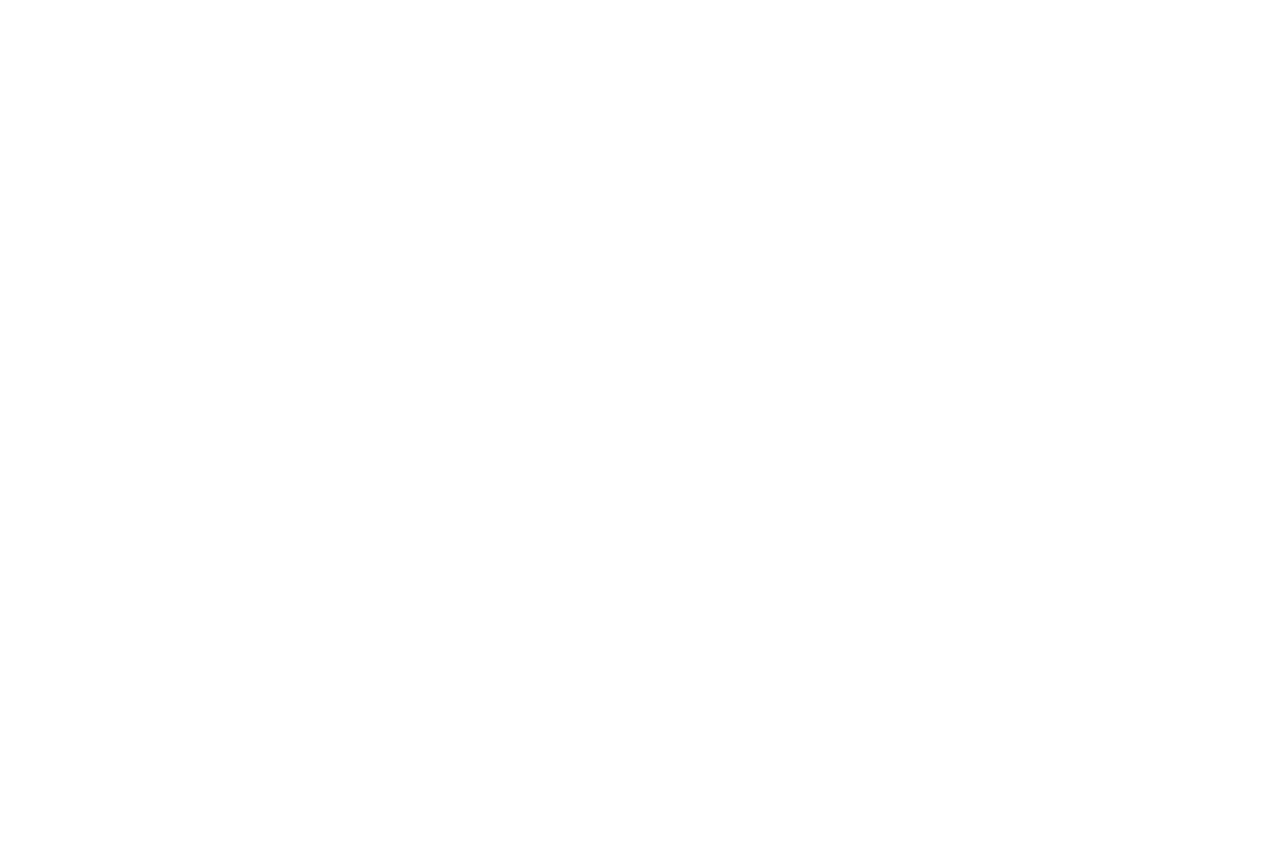
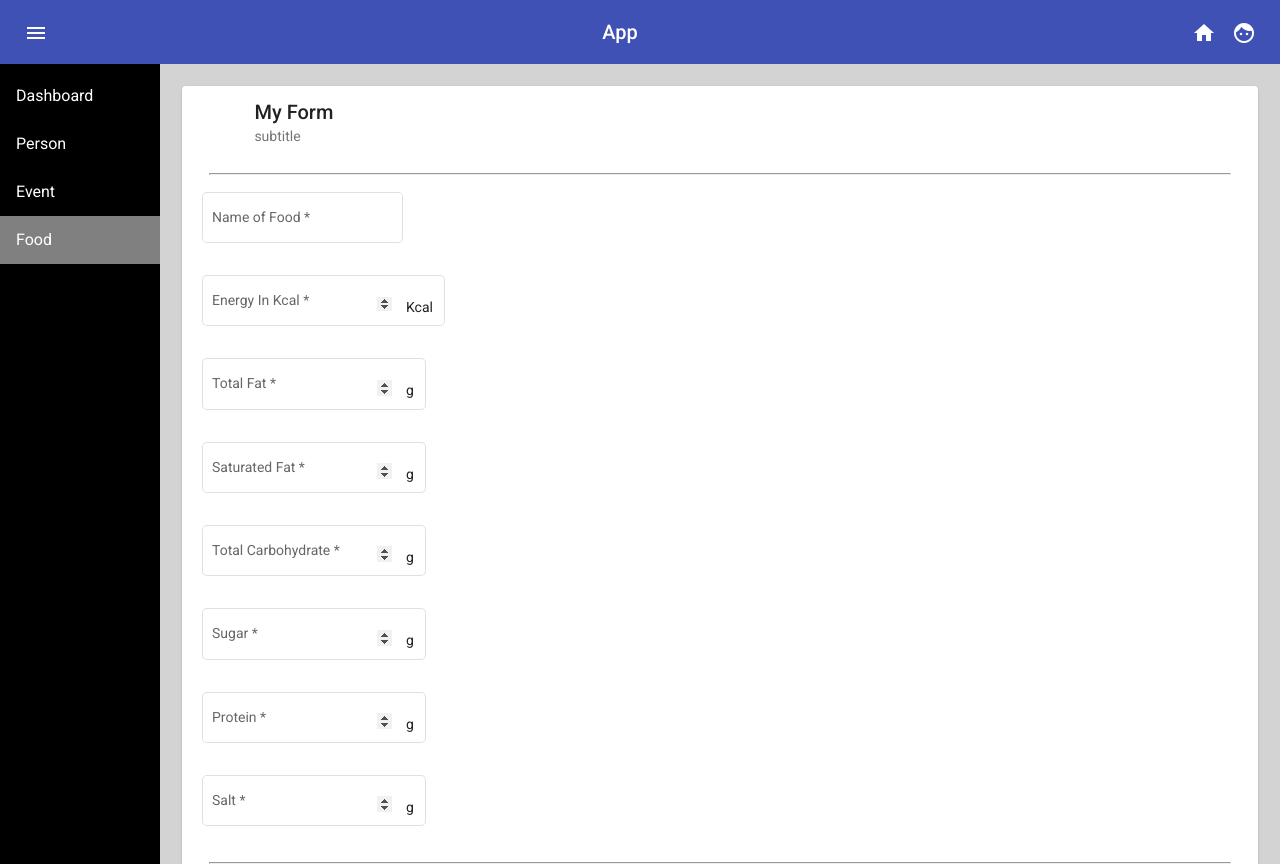
Before and after one commit to georgegabor/my-dietary-app-frontend, an Angular app: page /nav/food/add in a window 1280 px wide. Before the commit this address led to /. Before the commit the page ends 800 px from the top, so only its background shows below. Built offline with nearby package versions, Linux system fonts and the light colour scheme.

Commit message:
Add food-form impl

```diff
--- a/src/app/app-routing.module.ts
+++ b/src/app/app-routing.module.ts
@@ -1,6 +1,7 @@
 import { NgModule } from '@angular/core';
 import { RouterModule, Routes } from '@angular/router';
 import { DashboardComponent } from './modules/dashboard/dashboard.component';
+import { FoodFormComponent } from './modules/food/food-form/food-form.component';
 import { FoodListComponent } from './modules/food/food-list/food-list.component';
 import { FormComponent } from './modules/form/form.component';
 import { TableComponent } from './modules/table/table.component';
@@ -16,6 +17,7 @@ const routes: Routes = [
       { path: 'dashboard', component: DashboardComponent },
       { path: 'events', component: FormComponent },
       { path: 'food', component: FoodListComponent },
+      { path: 'food/add', component: FoodFormComponent },
     ],
   },
 ];
--- a/src/app/material/material/material.module.ts
+++ b/src/app/material/material/material.module.ts
@@ -1,6 +1,8 @@
 import { LayoutModule } from '@angular/cdk/layout';
 import { CommonModule } from '@angular/common';
 import { NgModule } from '@angular/core';
+import { FlexLayoutModule } from '@angular/flex-layout';
+import { ReactiveFormsModule } from '@angular/forms';
 import { MatButtonModule } from '@angular/material/button';
 import { MatCardModule } from '@angular/material/card';
 import { MatFormFieldModule } from '@angular/material/form-field';
@@ -43,6 +45,8 @@ const MAT = [
   MatSelectModule,
   MatTooltipModule,
   MatStepperModule,
+  ReactiveFormsModule,
+  FlexLayoutModule,
 ];
 
 @NgModule({
--- a/src/app/modules/food/food-form/food-form.component.html
+++ b/src/app/modules/food/food-form/food-form.component.html
@@ -1,3 +1,107 @@
-<p>
-  food-form works!
-</p>
+<mat-card class="example-card" tabindex="0">
+  <mat-card-header>
+    <div mat-card-avatar class="example-header-image"></div>
+    <mat-card-title>My Form</mat-card-title>
+
+    <mat-card-subtitle><p>subtitle</p></mat-card-subtitle>
+  </mat-card-header>
+
+  <div class="gap"><hr /></div>
+
+  <mat-card-content>
+    <form (ngSubmit)="onSubmit(foodForm)" [formGroup]="foodForm">
+      <div>
+        <mat-form-field appearance="outline">
+          <mat-label>Name of Food</mat-label>
+          <input type="text" matInput formControlName="name" />
+          <mat-error> {{ getErrorMessage('name') }} </mat-error>
+        </mat-form-field>
+      </div>
+
+      <div>
+        <mat-form-field appearance="outline">
+          <mat-label>Energy In Kcal</mat-label>
+          <input type="number" matInput formControlName="energyInKcal" />
+          <span matSuffix>Kcal</span>
+          <mat-error> {{ getErrorMessage('energyInKcal') }} </mat-error>
+        </mat-form-field>
+      </div>
+
+      <div>
+        <mat-form-field appearance="outline">
+          <mat-label>Total Fat</mat-label>
+          <input type="number" matInput formControlName="totalFat" />
+          <span matSuffix>g</span>
+          <mat-error> {{ getErrorMessage('totalFat') }} </mat-error>
+        </mat-form-field>
+      </div>
+
+      <div>
+        <mat-form-field appearance="outline">
+          <mat-label>Saturated Fat</mat-label>
+          <input type="number" matInput formControlName="saturatedFat" />
+          <span matSuffix>g</span>
+          <mat-error> {{ getErrorMessage('saturatedFat') }} </mat-error>
+        </mat-form-field>
+      </div>
+
+      <div>
+        <mat-form-field appearance="outline">
+          <mat-label>Total Carbohydrate</mat-label>
+          <input type="number" matInput formControlName="totalCarbohydrate" />
+          <span matSuffix>g</span>
+          <mat-error> {{ getErrorMessage('totalCarbohydrate') }} </mat-error>
+        </mat-form-field>
+      </div>
+
+      <div>
+        <mat-form-field appearance="outline">
+          <mat-label>Sugar</mat-label>
+          <input type="number" matInput formControlName="sugar" />
+          <span matSuffix>g</span>
+          <mat-error> {{ getErrorMessage('sugar') }} </mat-error>
+        </mat-form-field>
+      </div>
+
+      <div>
+        <mat-form-field appearance="outline">
+          <mat-label>Protein</mat-label>
+          <input type="number" matInput formControlName="protein" />
+          <span matSuffix>g</span>
+          <mat-error> {{ getErrorMessage('protein') }} </mat-error>
+        </mat-form-field>
+      </div>
+
+      <div>
+        <mat-form-field appearance="outline">
+          <mat-label>Salt</mat-label>
+          <input type="number" matInput formControlName="salt" />
+          <span matSuffix>g</span>
+          <mat-error> {{ getErrorMessage('salt') }} </mat-error>
+        </mat-form-field>
+      </div>
+      <div class="gap"><hr /></div>
+
+      <button
+        mat-raised-button
+        color="warn"
+        type="submit"
+        [disabled]="foodForm.invalid"
+      >
+        SUBMIT
+      </button>
+    </form>
+  </mat-card-content>
+
+  <mat-divider inset> </mat-divider>
+  <mat-card-actions> actions </mat-card-actions>
+  <mat-card-footer>
+    Footer
+    <mat-divider></mat-divider>
+    <section>section</section>
+    <mat-divider></mat-divider>
+    <section>section</section>
+    <mat-divider></mat-divider>
+    <section>section</section>
+  </mat-card-footer>
+</mat-card>
--- a/src/app/modules/food/food-form/food-form.component.scss
+++ b/src/app/modules/food/food-form/food-form.component.scss
@@ -0,0 +1,5 @@
+span {
+  padding: 2px;
+  margin-left: 12px;
+  margin-bottom: 5px;
+}
--- a/src/app/modules/food/food-form/food-form.component.ts
+++ b/src/app/modules/food/food-form/food-form.component.ts
@@ -1,4 +1,5 @@
 import { ChangeDetectionStrategy, Component, OnInit } from '@angular/core';
+import { FormBuilder, FormGroup, Validators } from '@angular/forms';
 
 @Component({
   selector: 'app-food-form',
@@ -7,7 +8,64 @@ import { ChangeDetectionStrategy, Component, OnInit } from '@angular/core';
   changeDetection: ChangeDetectionStrategy.OnPush,
 })
 export class FoodFormComponent implements OnInit {
-  constructor() {}
+  foodForm: FormGroup;
+
+  constructor(private fb: FormBuilder) {
+    this.foodForm = this.fb.group({
+      name: ['', Validators.required],
+      energyInKcal: ['', [Validators.required, Validators.min(0)]],
+      totalFat: ['', [Validators.required, Validators.min(0)]],
+      saturatedFat: ['', [Validators.required, Validators.min(0)]],
+      totalCarbohydrate: ['', [Validators.required, Validators.min(0)]],
+      sugar: ['', [Validators.required, Validators.min(0)]],
+      protein: ['', [Validators.required, Validators.min(0)]],
+      salt: ['', [Validators.required, Validators.min(0)]],
+    });
+  }
 
   ngOnInit() {}
+
+  onSubmit(form: FormGroup) {
+    console.log('form: ', form.value);
+  }
+
+  getErrorMessage(controlName: string): string {
+    if (this.foodForm.controls[controlName].hasError('required')) {
+      return 'Field required';
+    } else if (this.foodForm.controls[controlName].hasError('min')) {
+      return 'Can not be negative';
+    } else return '';
+  }
+
+  get name() {
+    return this.foodForm.get('name');
+  }
+
+  get energyInKcal() {
+    return this.foodForm.get('energyInKcal')?.value;
+  }
+
+  get totalFat() {
+    return this.foodForm.get('totalFat')?.value;
+  }
+
+  get saturatedFat() {
+    return this.foodForm.get('saturatedFat')?.value;
+  }
+
+  get totalCarbohydrate() {
+    return this.foodForm.get('totalCarbohydrate')?.value;
+  }
+
+  get sugar() {
+    return this.foodForm.get('sugar')?.value;
+  }
+
+  get protein() {
+    return this.foodForm.get('protein')?.value;
+  }
+
+  get salt() {
+    return this.foodForm.get('salt')?.value;
+  }
 }
--- a/src/app/modules/food/food-list/food-list.component.html
+++ b/src/app/modules/food/food-list/food-list.component.html
@@ -1,3 +1,9 @@
+<div>
+  <button mat-raised-button (click)="add()">Add Food</button>
+</div>
+
+<div class="gap"></div>
+
 <div class="example-container mat-elevation-z8">
   <mat-table
     [dataSource]="dataSource"
--- a/src/app/modules/food/food-list/food-list.component.ts
+++ b/src/app/modules/food/food-list/food-list.component.ts
@@ -8,6 +8,7 @@ import {
 import { MatPaginator } from '@angular/material/paginator';
 import { MatSort } from '@angular/material/sort';
 import { MatTableDataSource } from '@angular/material/table';
+import { ActivatedRoute, Router } from '@angular/router';
 import { Subscription } from 'rxjs';
 import { Food } from './../model/Food';
 import { FoodService } from './../service/food.service';
@@ -48,7 +49,11 @@ export class FoodListComponent implements OnInit, OnDestroy {
   displayedColumns: string[] = [];
 
   tables = [0];
-  constructor(private readonly foodService: FoodService) {
+  constructor(
+    private readonly foodService: FoodService,
+    private route: ActivatedRoute,
+    private router: Router
+  ) {
     this.displayedColumns.length = 4;
 
     // The first two columns should be position and name; the last two columns: weight, symbol
@@ -72,4 +77,8 @@ export class FoodListComponent implements OnInit, OnDestroy {
     this.dataSource.paginator = this.paginator;
     this.dataSource.sort = this.sort;
   }
+
+  add() {
+    this.router.navigate(['add'], { relativeTo: this.route });
+  }
 }
--- a/src/app/modules/form/form.component.scss
+++ b/src/app/modules/form/form.component.scss
@@ -7,10 +7,6 @@
 h2 {
   margin: 0.3%;
   padding: 0.3%;
-}
-
-.gap {
-  margin: 1%;
 }
 
 .mat-form-field {
--- a/src/styles.scss
+++ b/src/styles.scss
@@ -1,4 +1,24 @@
 /* You can add global styles to this file, and also import other style files */
 
-html, body { height: 100%; }
-body { margin: 0; font-family: Roboto, "Helvetica Neue", sans-serif; }
+html,
+body {
+  height: 100%;
+}
+body {
+  margin: 0;
+  font-family: Roboto, 'Helvetica Neue', sans-serif;
+}
+
+.gap {
+  margin: 1%;
+}
+
+mat-form-field {
+  padding: 0.2%;
+  margin: 0.1%;
+}
+
+input[type='number']::-webkit-inner-spin-button,
+input[type='number']::-webkit-outer-spin-button {
+  opacity: 1;
+}
```
Also changed, not shown: src/app/app.module.ts (+1 -10 lines).
